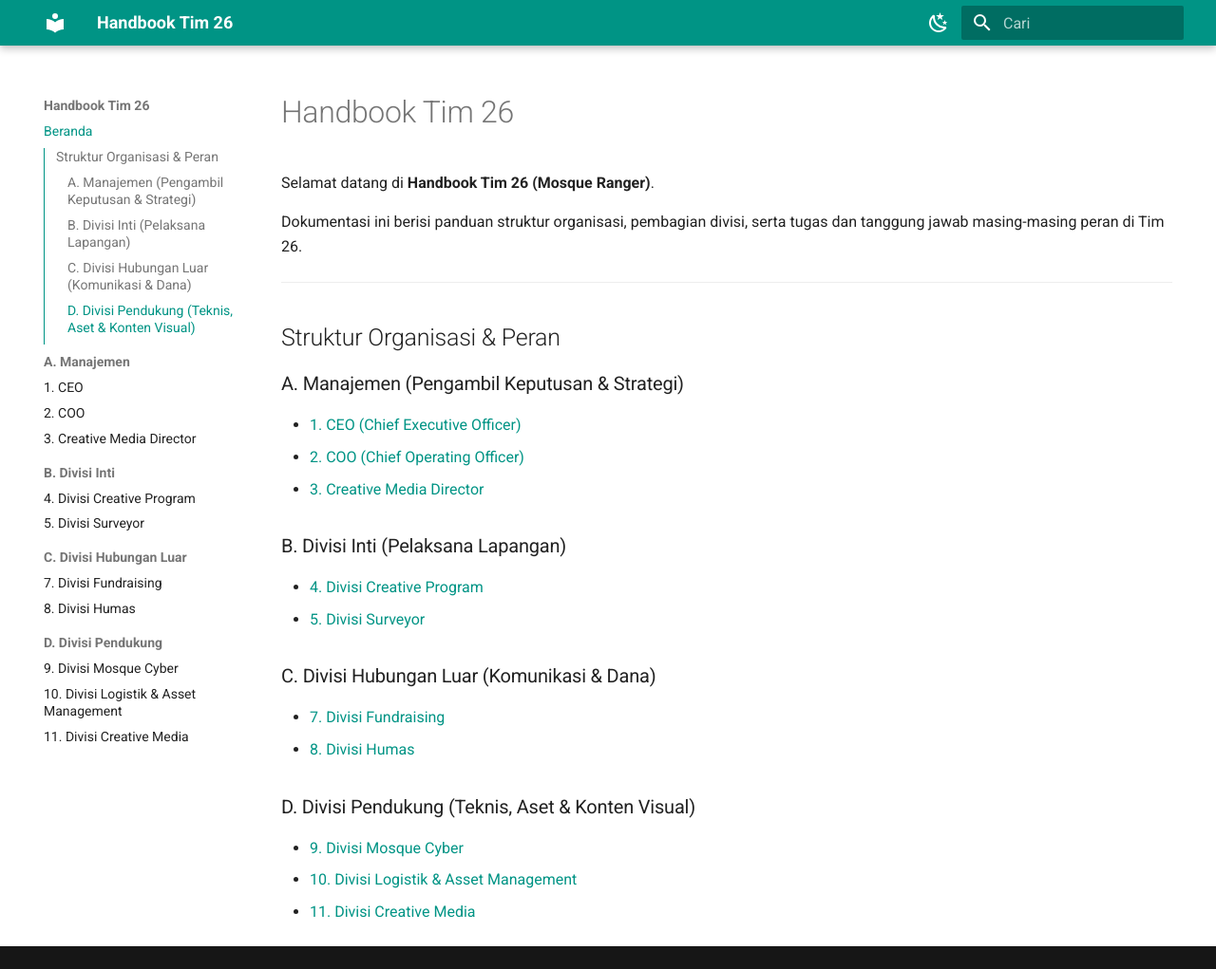
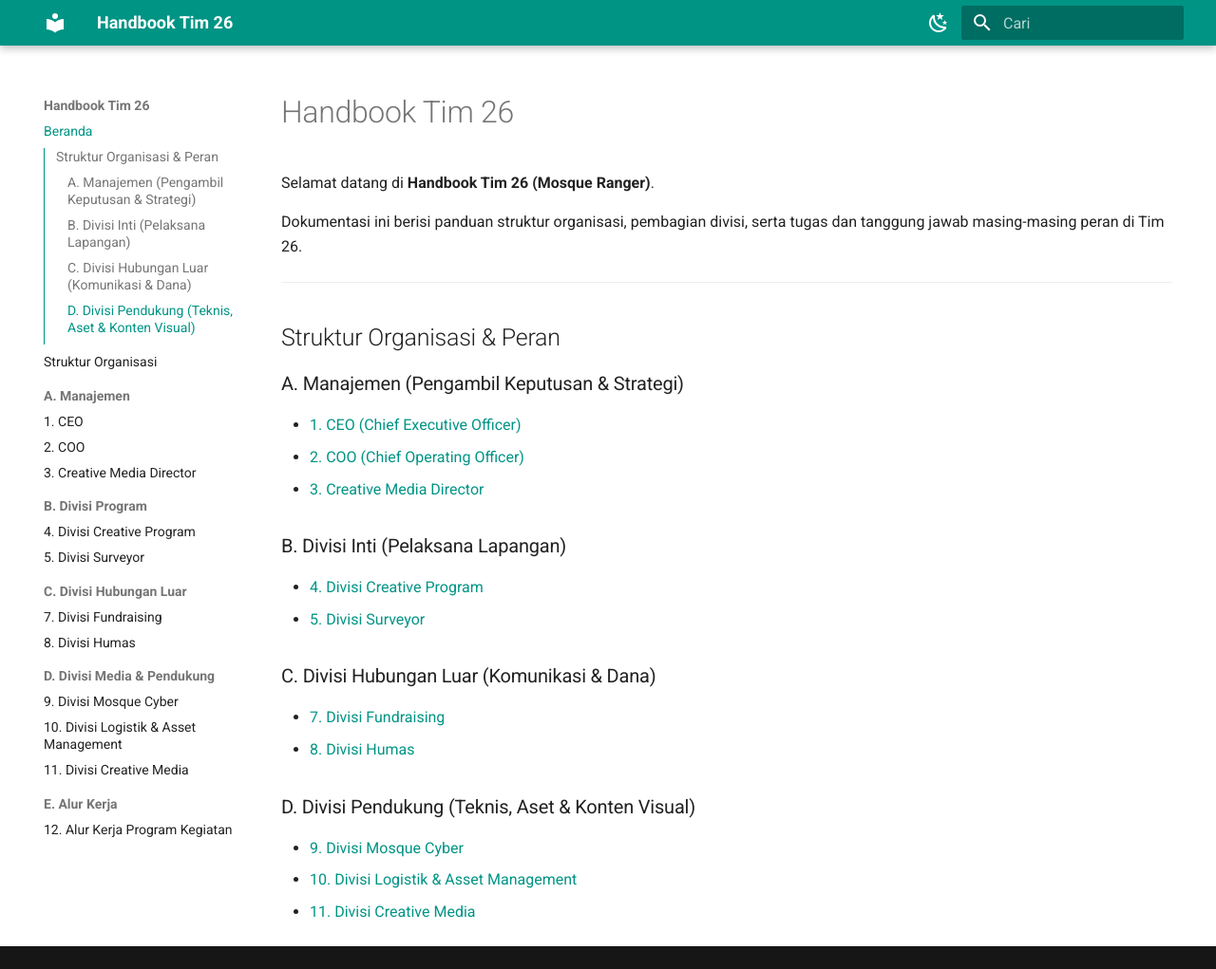
Before and after one commit to mosquecyber/handbook-tim26, an MkDocs documentation site: the page built from docs/index.md, in a window 1280 px wide and 1021 px high. Shown: the whole window at 95% size. Built offline with MkDocs 1.6.1 and Material for MkDocs 9.7.7, drawn with Linux system fonts in a browser that asks for light colours.

Commit message:
feat: add struktur organisasi and alur kerja program kegiatan
- Add docs/struktur-organisasi.md with member table
- Add docs/alur-kerja/program-kegiatan.md with mermaid flowchart and phase summary
- Update mkdocs.yml: add nav entries, rename sections, enable mermaid rendering

Co-Authored-By: Claude Sonnet 4.6 <noreply@anthropic.com>

```diff
--- a/mkdocs.yml
+++ b/mkdocs.yml
@@ -29,20 +29,23 @@ theme:
 
 nav:
   - Beranda: index.md
+  - Struktur Organisasi: struktur-organisasi.md
   - A. Manajemen:
       - 1. CEO: manajemen/ceo.md
       - 2. COO: manajemen/coo.md
       - 3. Creative Media Director: manajemen/creative-media-director.md
-  - B. Divisi Inti:
+  - B. Divisi Program:
       - 4. Divisi Creative Program: divisi-inti/creative-program.md
       - 5. Divisi Surveyor: divisi-inti/surveyor.md
   - C. Divisi Hubungan Luar:
       - 7. Divisi Fundraising: hubungan-luar/fundraising.md
       - 8. Divisi Humas: hubungan-luar/humas.md
-  - D. Divisi Pendukung:
+  - D. Divisi Media & Pendukung:
       - 9. Divisi Mosque Cyber: divisi-pendukung/mosque-cyber.md
       - 10. Divisi Logistik & Asset Management: divisi-pendukung/logistik-asset.md
       - 11. Divisi Creative Media: divisi-pendukung/creative-media.md
+  - E. Alur Kerja:
+      - 12. Alur Kerja Program Kegiatan: alur-kerja/program-kegiatan.md
 
 markdown_extensions:
   - toc:
@@ -50,7 +53,11 @@ markdown_extensions:
   - tables
   - admonition
   - pymdownx.details
-  - pymdownx.superfences
+  - pymdownx.superfences:
+      custom_fences:
+        - name: mermaid
+          class: mermaid
+          format: !!python/name:pymdownx.superfences.fence_code_format
 
 extra:
   generator: false
```
Also changed, not shown: docs/alur-kerja/program-kegiatan.md (added, +69 -0 lines), docs/struktur-organisasi.md (added, +19 -0 lines).
